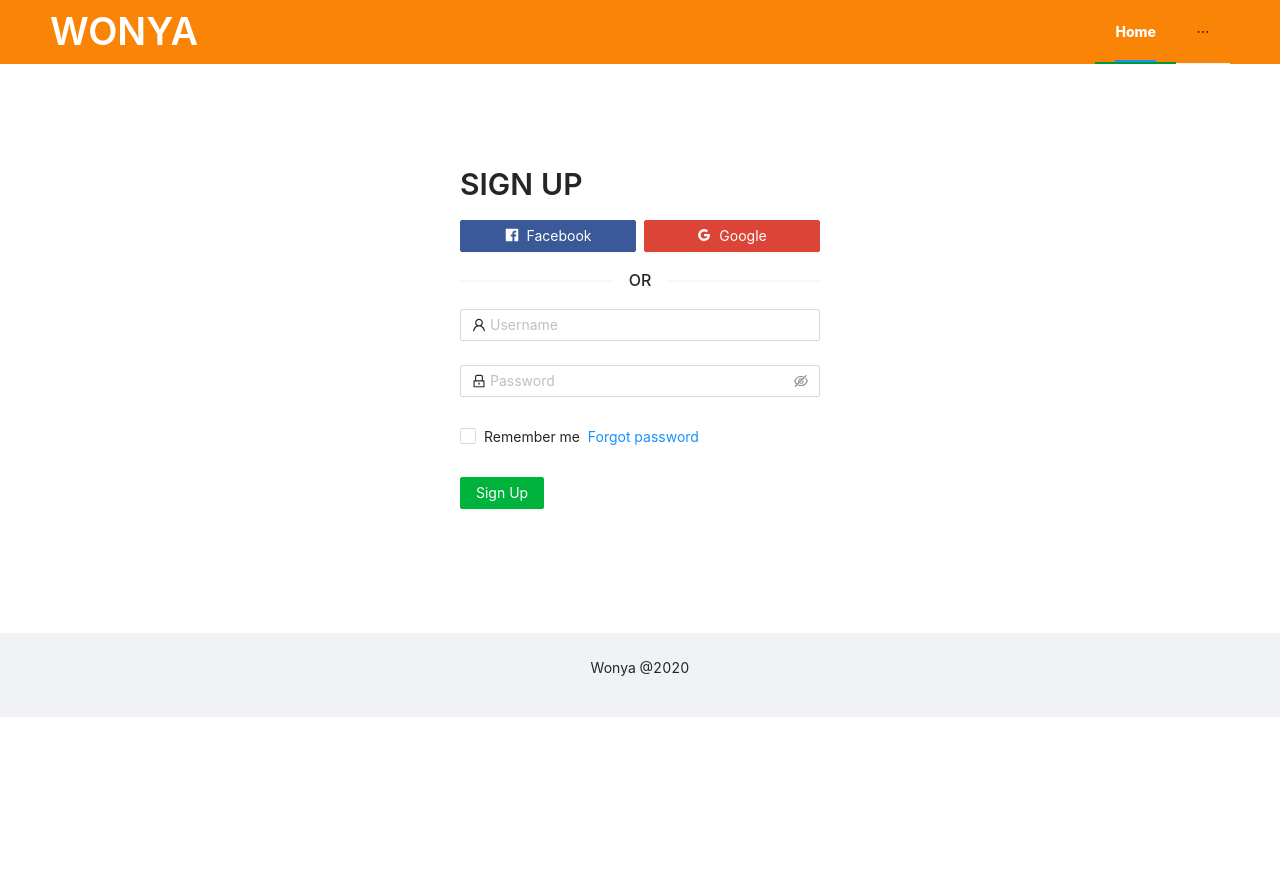
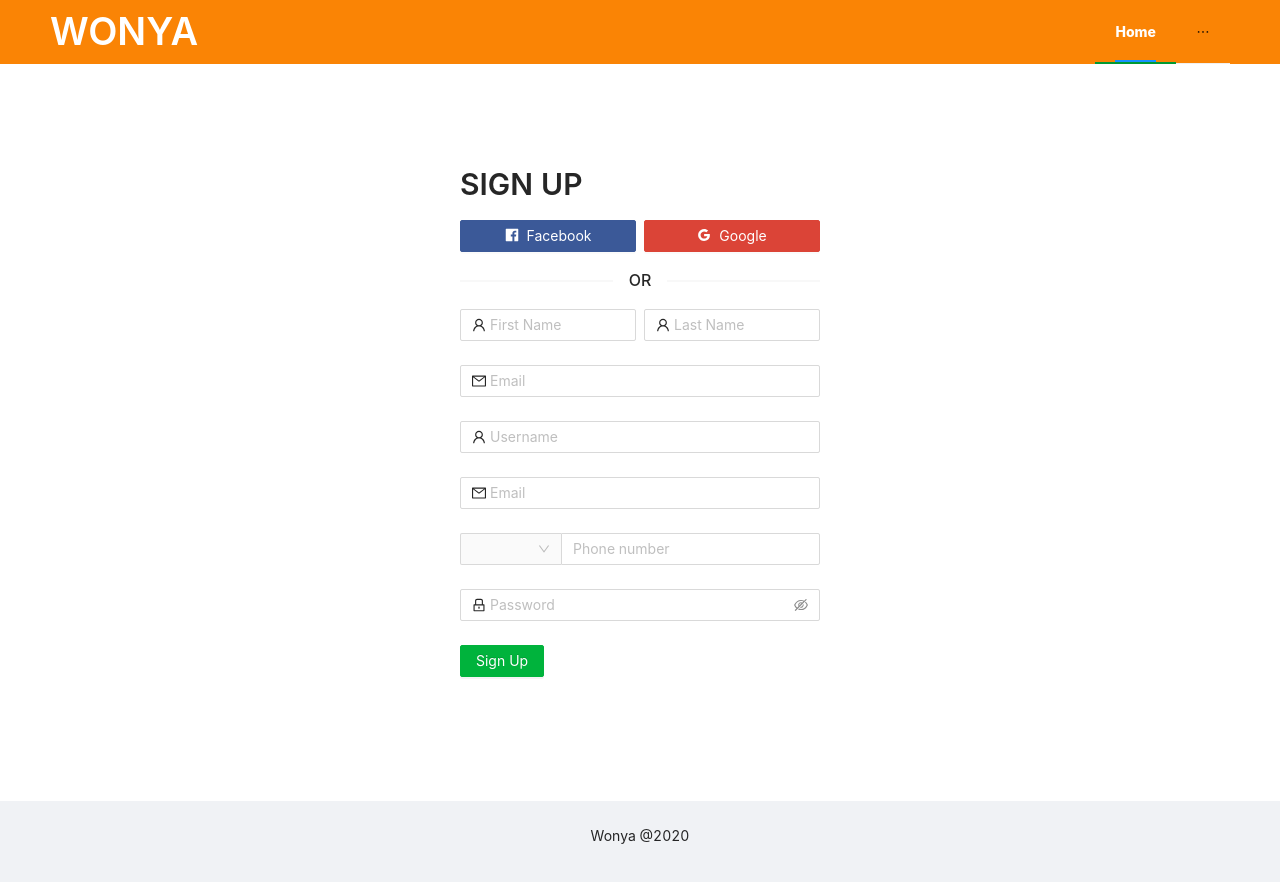
Before and after one commit to BuildForSDG/team-271-frontend, a React (Create React App) app: page /signup in a window 1280 px wide. Shown: the top 882 px of the page. Before the commit the page ends 800 px from the top, so only its background shows below. Built offline with nearby package versions, Linux system fonts and the light colour scheme.

Commit message:
Added the signup page ui elements

```diff
--- a/src/components/signup_layout.jsx
+++ b/src/components/signup_layout.jsx
@@ -1,12 +1,21 @@
 import React from 'react';
-import { Layout, Form, Input, Checkbox, Button, Row, Col, Typography, Divider } from "antd";
+import { Layout, Form, Input, Checkbox, Button, Row, Col, Typography, Divider, Select } from "antd";
 import 'antd/dist/antd.css';
 // import '../index.scss';
-import { FacebookFilled, GoogleOutlined, UserOutlined, LockOutlined } from '@ant-design/icons';
+import { FacebookFilled, GoogleOutlined, UserOutlined, LockOutlined, MailOutlined } from '@ant-design/icons';
 const { Content } = Layout;
 const { Title } = Typography;
+const { Option } = Select;
 
 export default function SignupLayout() {
+
+  const prefixSelector = (
+    <Form.Item name="prefix" noStyle>
+      <Select style={{ width: 100 }}>
+        <Option value="+256">+256</Option>
+      </Select>
+    </Form.Item>
+  );
 
   return (
     <Content className="sigup-content">
@@ -29,6 +38,35 @@ export default function SignupLayout() {
       <Form
       name="basic"
       >
+        <Row justify="center" gutter={[8]}>
+        <Col xs={22} sm={22} md={12} lg={12} xl={12}>
+          <Form.Item
+            name="firstname"
+            rules={[{ required: true, message: 'Please input your name!' }]}
+            >
+              <Input prefix={<UserOutlined className="site-form-item-icon" />} placeholder="First Name" />
+          </Form.Item>
+        </Col>
+        <Col xs={22} sm={22} md={12} lg={12} xl={12}>
+          <Form.Item
+            name="lastname"
+            rules={[{ required: true, message: 'Please input your name!' }]}
+            >
+              <Input prefix={<UserOutlined className="site-form-item-icon" />} placeholder="Last Name" />
+          </Form.Item>
+        </Col>
+        </Row>
+
+        <Form.Item
+        name="email"
+        rules={[
+          {type: 'email', message: 'The input is not valid E-mail!',},
+          {required: true, message: 'Please input your E-mail!',},
+        ]}
+        >
+          <Input prefix={<MailOutlined className="mail-item-icon" />} placeholder="Email" />
+        </Form.Item>
+
         <Form.Item
           name="username"
           rules={[{ required: true, message: 'Please input your username!' }]}
@@ -37,20 +75,27 @@ export default function SignupLayout() {
         </Form.Item>
 
         <Form.Item
+        name="phone"
+        rules={[
+          {type: 'email', message: 'The input is not valid E-mail!',},
+          {required: true, message: 'Please input your E-mail!',},
+        ]}
+        >
+          <Input prefix={<MailOutlined className="mail-item-icon" />} placeholder="Email" />
+        </Form.Item>
+
+        <Form.Item
+        name="phone"
+        rules={[{ required: true, message: 'Please input your phone number!' }]}
+      >
+        <Input addonBefore={prefixSelector} style={{ width: '100%' }} placeholder="Phone number"/>
+      </Form.Item>
+
+        <Form.Item
           name="password"
           rules={[{ required: true, message: 'Please input your password!' }]}
         >
           <Input.Password prefix={<LockOutlined className="site-form-item-icon" />} placeholder="Password" />
-        </Form.Item>
-
-        <Form.Item>
-        <Form.Item name="remember" valuePropName="checked" noStyle>
-          <Checkbox>Remember me</Checkbox>
-        </Form.Item>
-
-        <a className="sigup-form-forgot" href="#">
-          Forgot password
-        </a>
         </Form.Item>
 
         <Form.Item >
```
